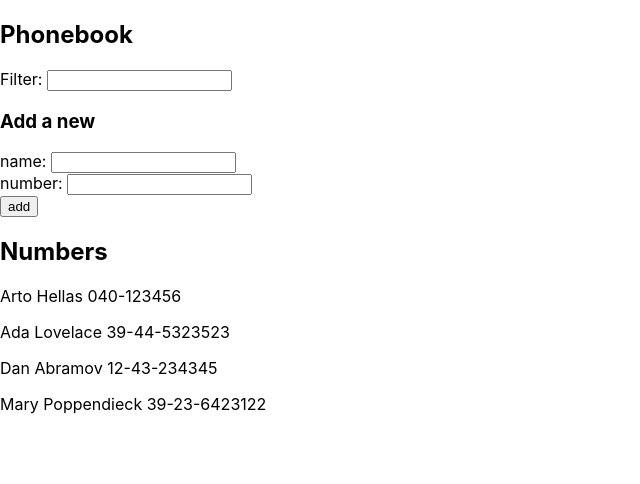
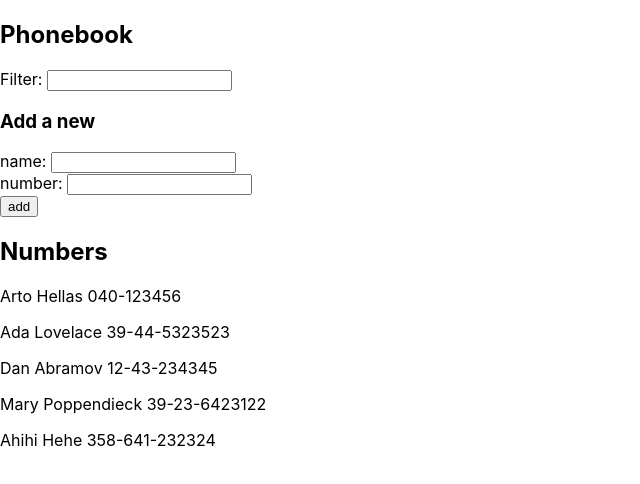
Before and after one commit to ndkv9/phonebook-FSO, a React (Create React App) app: page / in a window 1280 px wide. Shown: the top 484 px of the page, without its empty margins (0-640 px from the left). Built offline with nearby package versions, Linux system fonts and the light colour scheme; data requests are answered from the project's data file.

Commit message:
modify handleSubmit fn with person services

```diff
--- a/db.json
+++ b/db.json
@@ -19,6 +19,11 @@
       "name": "Mary Poppendieck",
       "number": "39-23-6423122",
       "id": 4
+    },
+    {
+      "name": "Ahihi Hehe",
+      "number": "358-641-232324",
+      "id": 5
     }
   ]
 }
--- a/src/App.js
+++ b/src/App.js
@@ -2,7 +2,7 @@ import { useState, useEffect } from 'react'
 import Person from './components/Person'
 import Filter from './components/Filter'
 import PersonForm from './components/PersonForm'
-import axios from 'axios'
+import personService from './services/persons'
 
 const App = () => {
 	const [persons, setPersons] = useState([])
@@ -11,8 +11,9 @@ const App = () => {
 	const [filter, setFilter] = useState('')
 
 	useEffect(() => {
-		axios.get('http://localhost:5000/persons').then(res => setPersons(res.data))
+		personService.getAll().then(initialPersons => setPersons(initialPersons))
 	}, [])
+
 	const handleNameChange = e => {
 		setNewName(e.target.value)
 	}
@@ -40,9 +41,11 @@ const App = () => {
 				number: newNumber,
 			}
 
-			setPersons(persons.concat(personObj))
-			setNewName('')
-			setNewNumber('')
+			personService.create(personObj).then(returnedPerson => {
+				setPersons(persons.concat(returnedPerson))
+				setNewName('')
+				setNewNumber('')
+			})
 		}
 	}
 
```
Also changed, not shown: 1 other file (tests, documents, lock files or other folders). Lines whose indentation alone changed are shown as unchanged.
